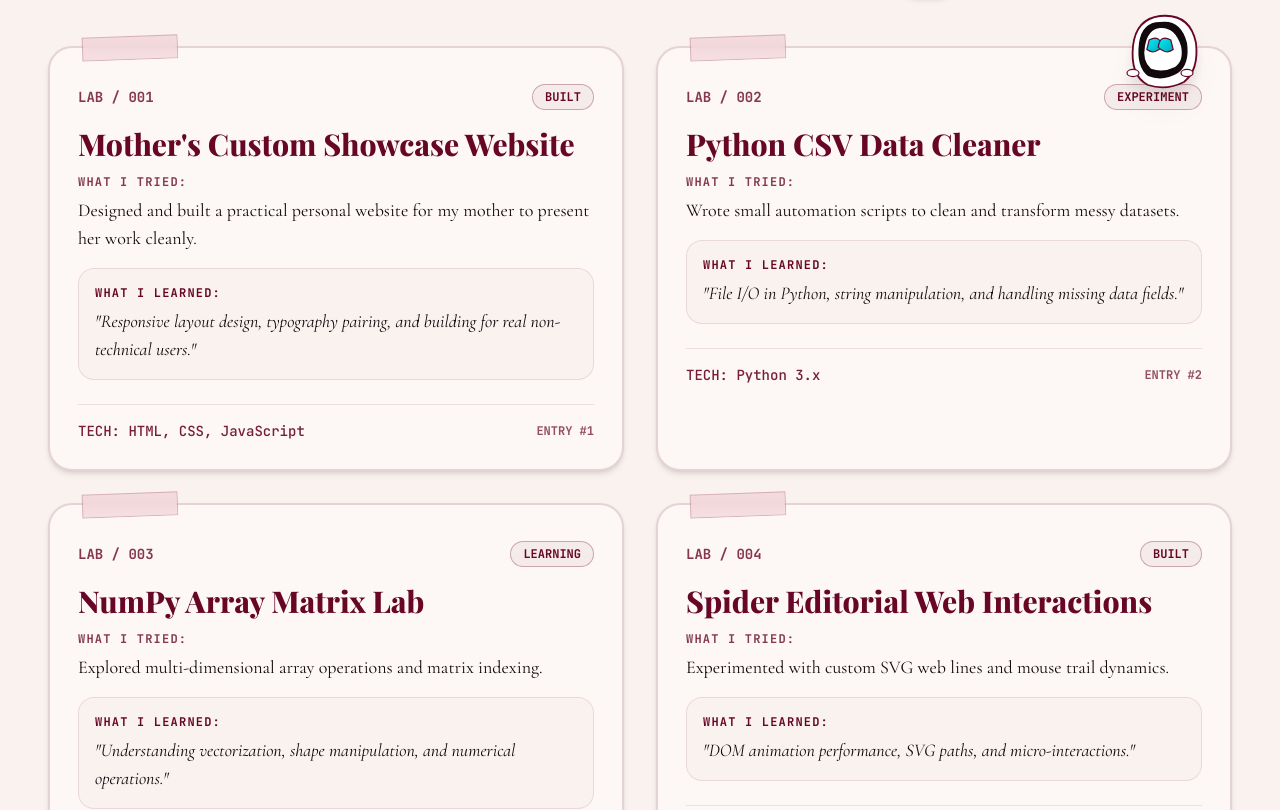
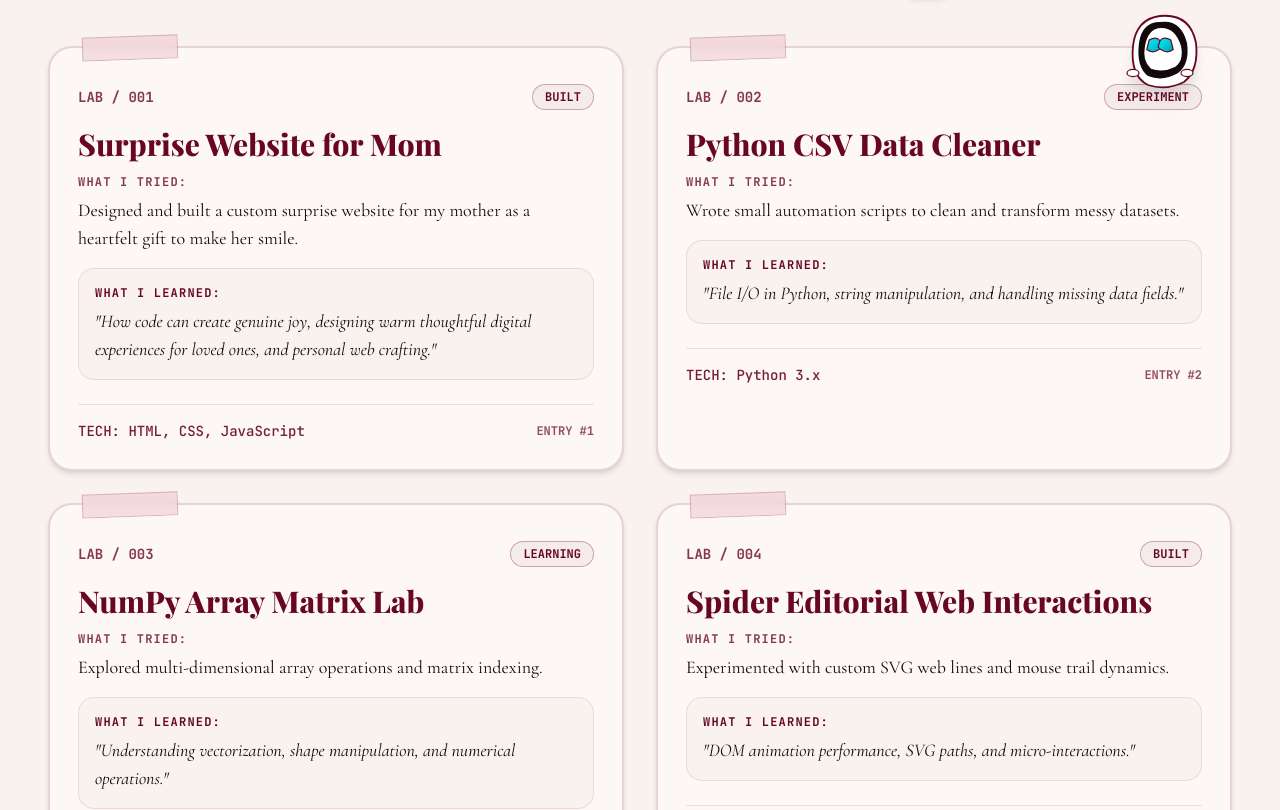
Before and after one commit to amrithaanup7-tech/portfolio, a React (Vite) app: page / in a window 1280 px wide. Shown: the part 3042-3852 px from the top of the page. Built offline with nearby package versions, Linux system fonts and the light colour scheme; a web font is replaced by a local one.

Commit message:
fix(content): update Mom website lab entry to highlight surprise gift and making her smile

```diff
--- a/src/data/profile.ts
+++ b/src/data/profile.ts
@@ -367,9 +367,9 @@ export const PROFILE = {
     {
       id: "lab-001",
       code: "LAB / 001",
-      title: "Mother's Custom Showcase Website",
-      whatITried: "Designed and built a practical personal website for my mother to present her work cleanly.",
-      whatILearned: "Responsive layout design, typography pairing, and building for real non-technical users.",
+      title: "Surprise Website for Mom",
+      whatITried: "Designed and built a custom surprise website for my mother as a heartfelt gift to make her smile.",
+      whatILearned: "How code can create genuine joy, designing warm thoughtful digital experiences for loved ones, and personal web crafting.",
       technology: "HTML, CSS, JavaScript",
       status: "BUILT" as const
     },
@@ -476,12 +476,12 @@ export const PROFILE = {
       snippet: "How starting as an intern right now allows me to learn by doing, test tools, and stay curious without fear."
     },
     {
-      title: "Building for Real People: Creating a Website for My Mother",
-      topic: "Web Design / Practical Work",
+      title: "Building to Make People Smile: A Surprise Website for My Mother",
+      topic: "Creative Web / Personal Projects",
       readTime: "3 min read",
       date: "2026",
       url: "https://medium.com/@amrithaanup7",
-      snippet: "Lessons learned from listening to user requirements and delivering a clean, usable web project for family."
+      snippet: "Lessons learned from using code to create emotional joy, surprising family with custom web design, and making technology feel personal."
     }
   ] as ArticleItem[]
 };
```
